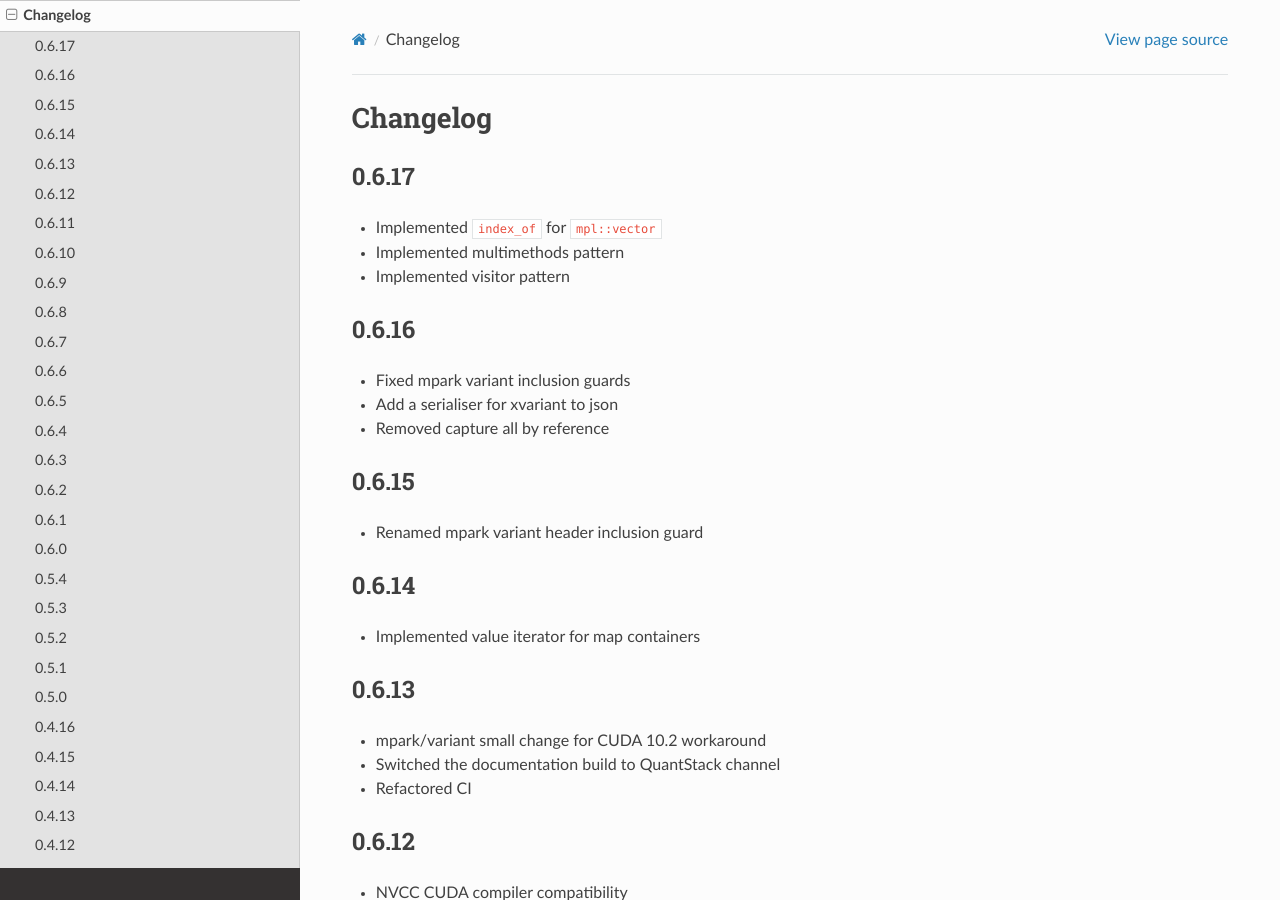
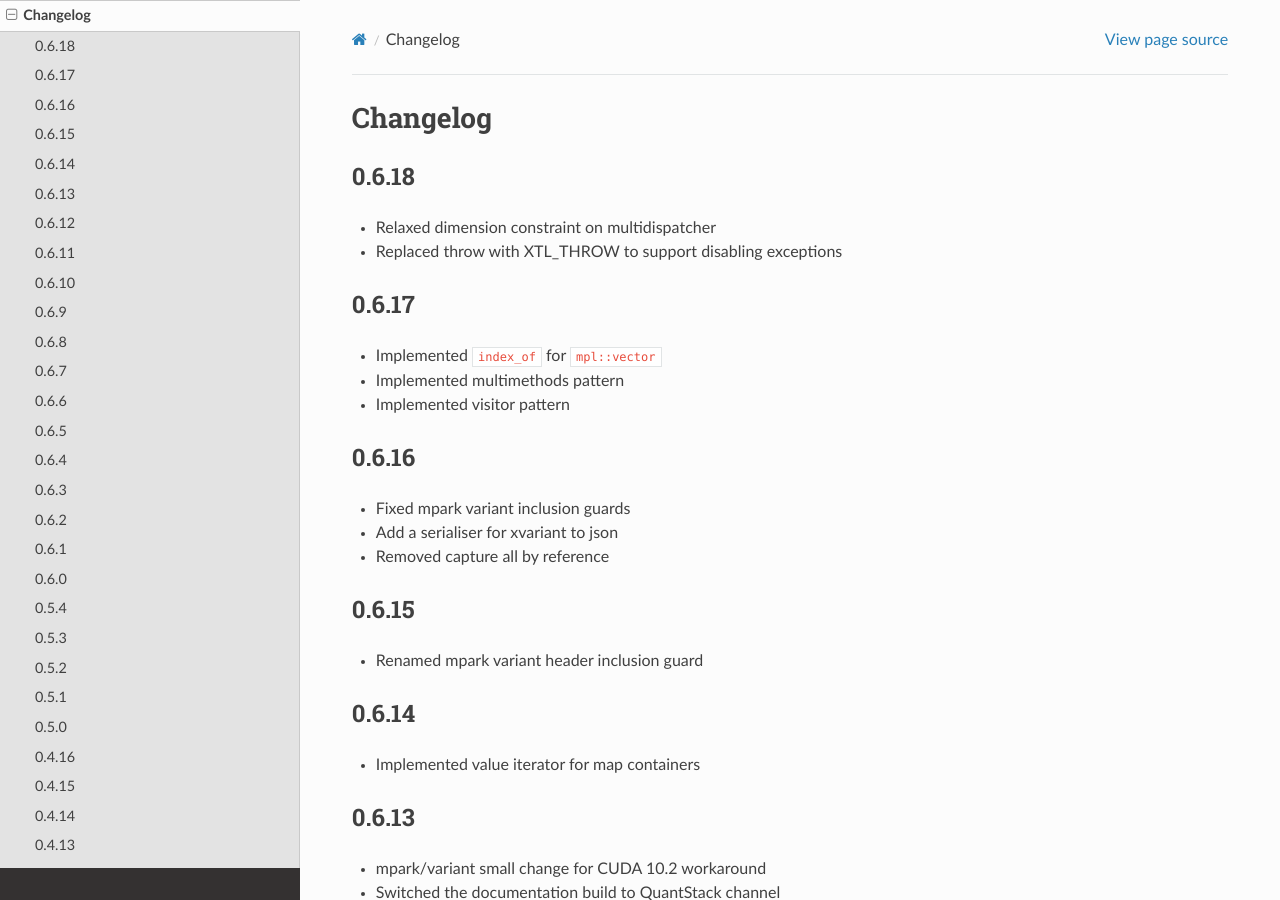
Before and after one commit to xtensor-stack/xtl, a Sphinx documentation site: the page built from docs/source/changelog.rst, in a window 1280 px wide and 900 px high. Built offline with Sphinx 7.4.7 and the Read the Docs theme 2.0.0, drawn with Linux system fonts in a browser that asks for light colours.

Commit message:
Release 0.6.18

```diff
--- a/docs/source/changelog.rst
+++ b/docs/source/changelog.rst
@@ -6,6 +6,12 @@
 
 Changelog
 =========
+
+0.6.18
+------
+
+- Relaxed dimension constraint on multidispatcher
+- Replaced throw with XTL_THROW to support disabling exceptions
 
 0.6.17
 ------
```
Also changed, not shown: 1 other file.
